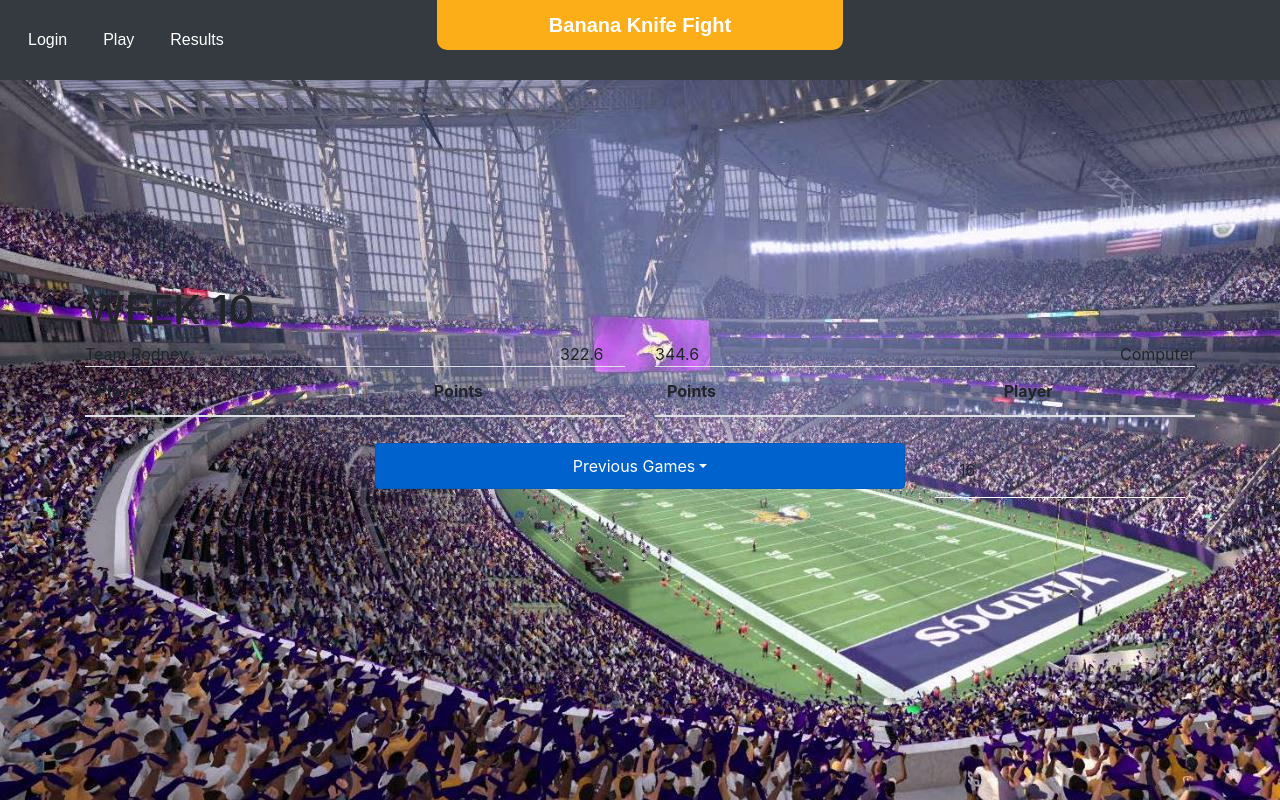
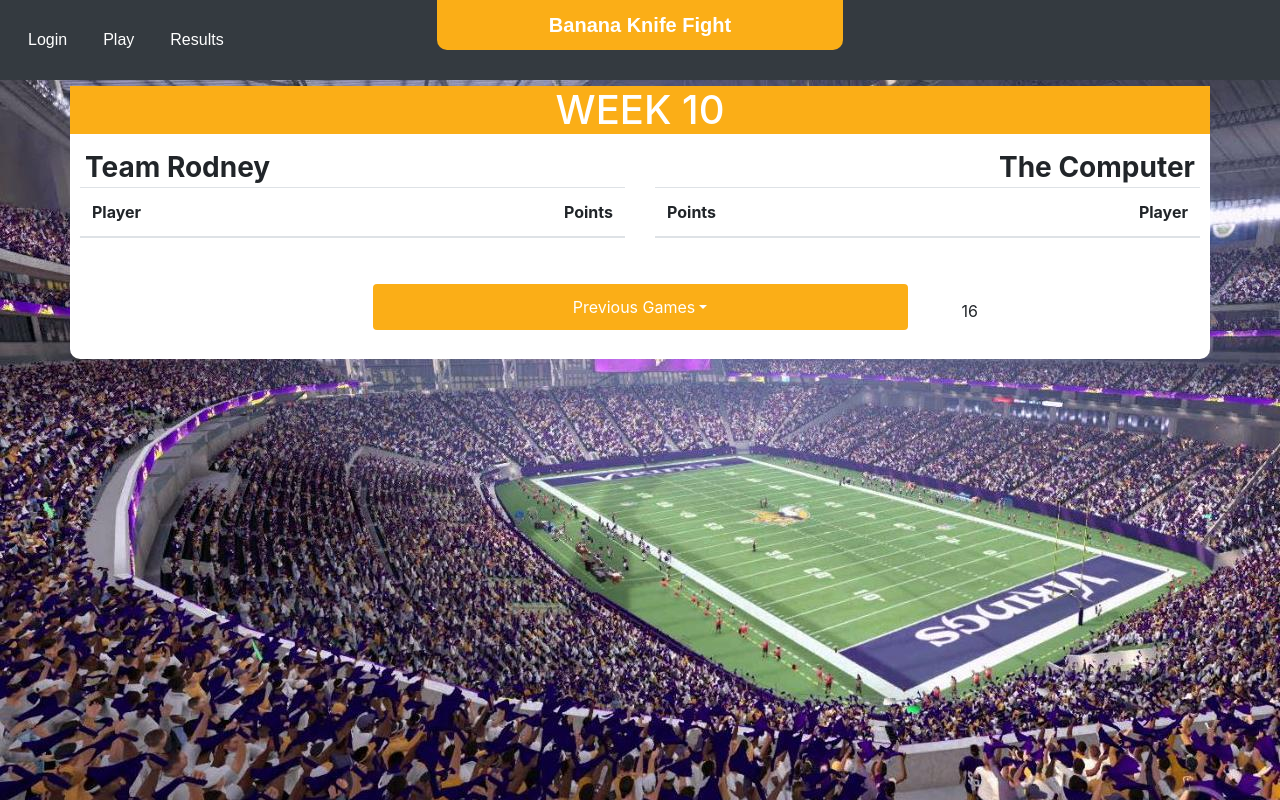
Before and after one commit to davidshauck/Project-2, a website: page results.html in a window 1280 px wide. Drawn offline with nearby package versions, Linux system fonts and the light colour scheme; no server answers.

Commit message:
css tweaks to results page

```diff
--- a/css/style.css
+++ b/css/style.css
@@ -95,6 +95,16 @@ p {
     display: block;
 }
 
+#user-points {
+    float: right;
+    padding: 10px 30px 10px 10px;
+    font-size: 28px;
+    font-weight: bold;
+    line-height: 10px;
+    margin-bottom: 5px;
+    display: block;
+}
+
 #computer-budget {
     padding: 10px;
     font-size: 48px;
@@ -103,6 +113,42 @@ p {
     margin-bottom: 5px;
     text-align: right;
     display: block;
+}
+
+#computer-points {
+    padding: 10px;
+    font-size: 28px;
+    font-weight: bold;
+    line-height: 10px;
+    margin-bottom: 5px;
+    text-align: left;
+    display: block;
+}
+
+#computer-team {
+    padding: 10px 20px 10px 10px;
+    font-size: 28px;
+    font-weight: bold;
+    line-height: 10px;
+    margin-bottom: 5px;
+    text-align: right;
+    display: block;
+}
+
+#user-team {
+    padding: 10px 10px 10px 20px;
+    font-size: 28px;
+    font-weight: bold;
+    line-height: 10px;
+    margin-bottom: 5px;
+    text-align: left;
+    display: block;
+}
+
+#week-number {
+    text-align: center;
+    background-color: #fbae17;
+    color: white;
 }
 
 .position-list {
--- a/public/game.js
+++ b/public/game.js
@@ -324,7 +324,7 @@ if (playerIdIndex > 15) {
             // loop for adding images to grid
             if (i >= userTeam.length) {
                 // add the placeholder if the team hasn't filled out all players yet
-                userImages.attr("src", "./images/150px.jpg");
+                userImages.attr("src", "./images/player_placeholder.jpg");
                 userImages.css({ width: "128px", height: "177px"})
                 userPlayerName = "   ";
             // poulate with image and player name if a player has been selected
@@ -362,7 +362,7 @@ if (playerIdIndex > 15) {
             $(computerPlayerBox).addClass("rounded float-right images");
             // add the placeholder if the team hasn't filled out all players yet
             if (i >= computerTeam.length) {
-                computerImages.attr("src", "./images/150px.jpg");
+                computerImages.attr("src", "./images/player_placeholder.jpg");
                 computerImages.css({ width: "128px", height: "177px"})
                 computerPlayerName = "   ";
             // poulate with image and player name if a player has been selected
--- a/public/results.js
+++ b/public/results.js
@@ -67,7 +67,6 @@ let playerId = "";
 let computerId = "";
 let userScore = 0;
 let computerScore = 0;
-let userTeamName = "Team Rodney"; // this will eventually come from the user SQL table
 
 // dynamically populate the table with whatever user name is coming from the SQL table
 $("#user-team").html(resultsTable[0].teamName);
@@ -115,9 +114,9 @@ for (let i = 0; i < userTestScores.length; i++) {
 
         let playerRow = $("<tr id='user-row" + i + "'>").append(
             $("<td><img src='" + userTestScores[i].url + "' style='width: 40px'>"),
-            $("<td>").text(info.Name),
+            $("<td style='text-align: left'>").text(info.Name),
             $("<td>").text(" "),
-            $("<td>").text(info.FantasyPoints)
+            $("<td style='text-align: right'>").text(info.FantasyPoints)
             );
             $("#current-user-results > tbody").append(playerRow);
 
@@ -169,8 +168,8 @@ for (let i = 0; i < computerTestScores.length; i++) {
             // $("<td><img src='" + data.PhotoUrl + "' style='width: 35px'>"),
             $("<td>").text(info.FantasyPoints),
             $("<td>").text(" "),
-            $("<td>").text(info.Name),
-            $("<td><img src='" + computerTestScores[i].url + "' style='width: 40px'> style='text-align: right, float: right'"),
+            $("<td style='text-align: right'>").text(info.Name),
+            $("<td style='text-align: right'><img src='" + computerTestScores[i].url + "' style='width: 40px'> style='text-align: right, float: right'"),
             );
             $("#current-computer-results > tbody").append(computerRow);
 
@@ -179,7 +178,6 @@ for (let i = 0; i < computerTestScores.length; i++) {
             // add up the columns
             computerScore += parseFloat(info.FantasyPoints);
             // update the score div
-            // $("#user-points").html(userScore);
             $("#computer-points").html(computerScore.toFixed(2));
 
     });
--- a/results.html
+++ b/results.html
@@ -19,23 +19,29 @@
 </head>
 <body>
     <!-- this pulls in the header from an external file -->
-    <object style="width: 100%; height: 280px" type="text/html" data="header.html"></object>
+    <object style="width: 100%; height: 80px" type="text/html" data="header.html"></object>
 
 
-      <div class="container">
+      <div class="container matchup-grid" style="padding: 0px">
           <div class="row">
           <div class="col-12">
-            <div id="week-number"></div> <!-- this is where the week number goes-->
+            <div id="week-number">
+              <!-- this is where the week number goes-->
+            </div>
           </div>
           </div>
         </div>
 
-        <div class="container">
+        <div class="container matchup-grid">
           <div class="row">
             <div class="col-md-6 col-sm-12">
               <div class="row">
-                <div class="col-lg-10 col-md-10" id="user-team"></div>
-                <div class="col-lg-2 col-md-2" id="user-points">322.6</div>
+                <div class="col-lg-10 col-md-10" id="user-team">
+                  <!-- this is where the team name appears -->
+                </div>
+                <div class="col-lg-2 col-md-2" id="user-points">
+                  <!-- this is where the user points appear -->
+                </div>
               </div>
                 <table class="table table-striped" id="current-user-results">
                   <thead>
@@ -43,18 +49,20 @@
                       <th scope="col">Player</th>
                       <th scope="col"></th>
                       <th scope="col"></th>
-                      <th scope="col">Points</th>
+                      <th scope="col" style="text-align: right">Points</th>
                     </tr>
                   </thead>
                   <tbody>
-                    <!-- this is where the dynamic user results go -->
+                    <!-- this is where the user results appear -->
                 </tbody>
             </table>
           </div>
           <div class="col-md-6 col-sm-12">
             <div class="row">
-              <div class="col-lg-2 col-md-2" id="computer-points">344.6</div>
-              <div class="col-lg-10 col-md-10" id="computer-team" style="text-align: right">Computer</div>
+              <div class="col-lg-2 col-md-2" id="computer-points">
+                <!-- this is where the computer points appear -->
+              </div>
+              <div class="col-lg-10 col-md-10" id="computer-team">The Computer</div>
             </div>
               <table class="table table-striped" id="current-computer-results">
                 <thead>
@@ -62,7 +70,7 @@
                     <th scope="col">Points</th>
                     <th scope="col"></th>
                     <th scope="col"></th>
-                    <th scope="col">Player</th>
+                    <th scope="col" style="text-align: right">Player</th>
                   </tr>
                 </thead>
                 <tbody>
@@ -74,13 +82,13 @@
         </div>
 
       <!-- this is the past weeks button area -->
-      <div class="container">
+      <div class="container matchup-grid-bottom">
         <div class="row button-row">
           <div class="col-lg-3 col-md-4 col-sm-12 col-xs-12"></div>
           <div class="col-lg-6 col-md-4 col-sm-12 col-xs-12">
             <div class="dropdown">
               <div class="dropdown show">
-                <a class="btn btn-primary dropdown-toggle player-button" href="#" role="button" id="dropdownMenuLink" data-toggle="dropdown" aria-haspopup="true" aria-expanded="false">Previous Games</a>
+                <a class="btn dropdown-toggle player-button" style="background-color:#fbae17; color: white" role="button" id="dropdownMenuLink" data-toggle="dropdown" aria-haspopup="true" aria-expanded="false">Previous Games</a>
                 <div class="dropdown-menu week-dropdown" aria-labelledby="dropdownMenuLink">
                   <!-- this div is where the player dropdown dynamically populates-->
                 </div>
```
Also changed, not shown: images/player_placeholder.jpg (added).
